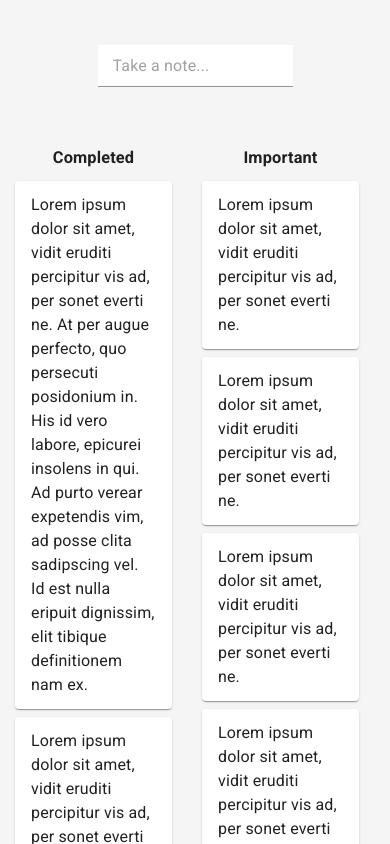
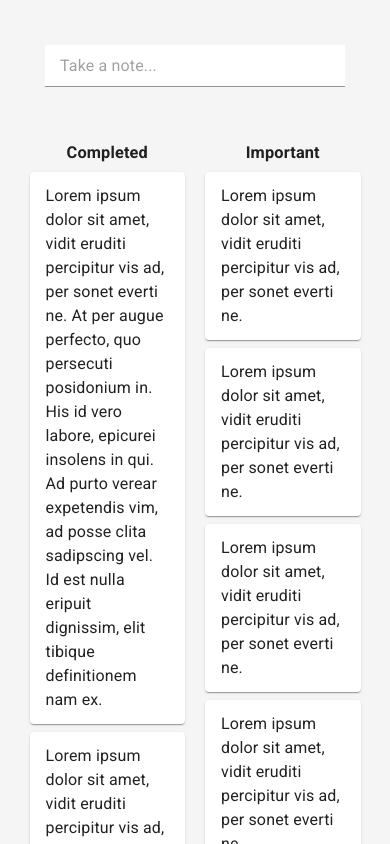
Before and after one commit to hieudo-dev/todo-react, a React (Create React App) app: page / in a window 390 px wide. Shown: the top 844 px of the page. Built offline with nearby package versions, Linux system fonts and the light colour scheme.

Commit message:
Improve responsiveness

```diff
--- a/src/components/NewTodoBar.js
+++ b/src/components/NewTodoBar.js
@@ -6,7 +6,7 @@ import TextField from '@material-ui/core/TextField';
 
 const useStyle = makeStyles((theme) => ({
    root: {
-      borderRadius: 10
+      minWidth: 300,
    },
    input: {
       marginTop: 20,
@@ -18,8 +18,8 @@ export default props => {
    const classes = useStyle();
 
    return (
-      <Grid className={classes.root} container justify='center' style={{marginTop: 25}}>
-         <Grid item xs={6}>
+      <Grid container justify='center' style={{marginTop: 25}}>
+         <Grid item xs={6} className={classes.root}>
          <TextField
             className={classes.input}
             placeholder="Take a note..."
--- a/src/components/TodoGrid.js
+++ b/src/components/TodoGrid.js
@@ -6,10 +6,10 @@ import TodoCard from './TodoCard';
 const useStyles = makeStyles((theme) => ({
    root: {
       flexGrow: 1,
-      margin: 0
+      padding: '1% 5%'
    },
    category:{
-      padding: 15
+      padding: 6
    },
    categoryHeader:{
       margin: 4,
@@ -39,9 +39,8 @@ export default () => {
    }
 
    return (
-      <div className={classes.root}>
-         <Grid container alignItems='flex-start'>
-            <Grid className={classes.category} container xs={6} sm={4} direction='column' justify='flex-start' spacing={1} >
+      <Grid className={classes.root} container alignItems='flex-start'>
+         <Grid className={classes.category} container xs={6} sm={4} direction='column' justify='flex-start'>
             <Grid item>
                <h3 className={classes.categoryHeader}>Completed</h3>
             </Grid>
@@ -51,7 +50,7 @@ export default () => {
                </TodoCard>
             ))}
          </Grid>
-            <Grid className={classes.category} container xs={6} sm={4} direction='column' justify='flex-start' spacing={1}>
+         <Grid className={classes.category} container xs={6} sm={4} direction='column' justify='flex-start'>
             <Grid item>
                <h3 className={classes.categoryHeader}>Important</h3>
             </Grid>
@@ -61,7 +60,7 @@ export default () => {
                </TodoCard>
             ))}
          </Grid>
-            <Grid className={classes.category} container xs={6} sm={4} direction='column' justify='flex-start' spacing={1} >
+         <Grid className={classes.category} container xs={6} sm={4} direction='column' justify='flex-start'>
             <Grid item>
                <h3 className={classes.categoryHeader}>Common</h3>
             </Grid>
@@ -72,6 +71,5 @@ export default () => {
             ))}
          </Grid>
       </Grid>
-      </div>
    );
 }
--- a/src/index.css
+++ b/src/index.css
@@ -5,6 +5,7 @@ body {
     sans-serif;
   -webkit-font-smoothing: antialiased;
   -moz-osx-font-smoothing: grayscale;
+  overflow-y:scroll;
 }
 
 code {
```
Also changed, not shown: src/components/TodoCard.js (line endings or trailing spaces). Lines whose indentation alone changed are shown as unchanged.
